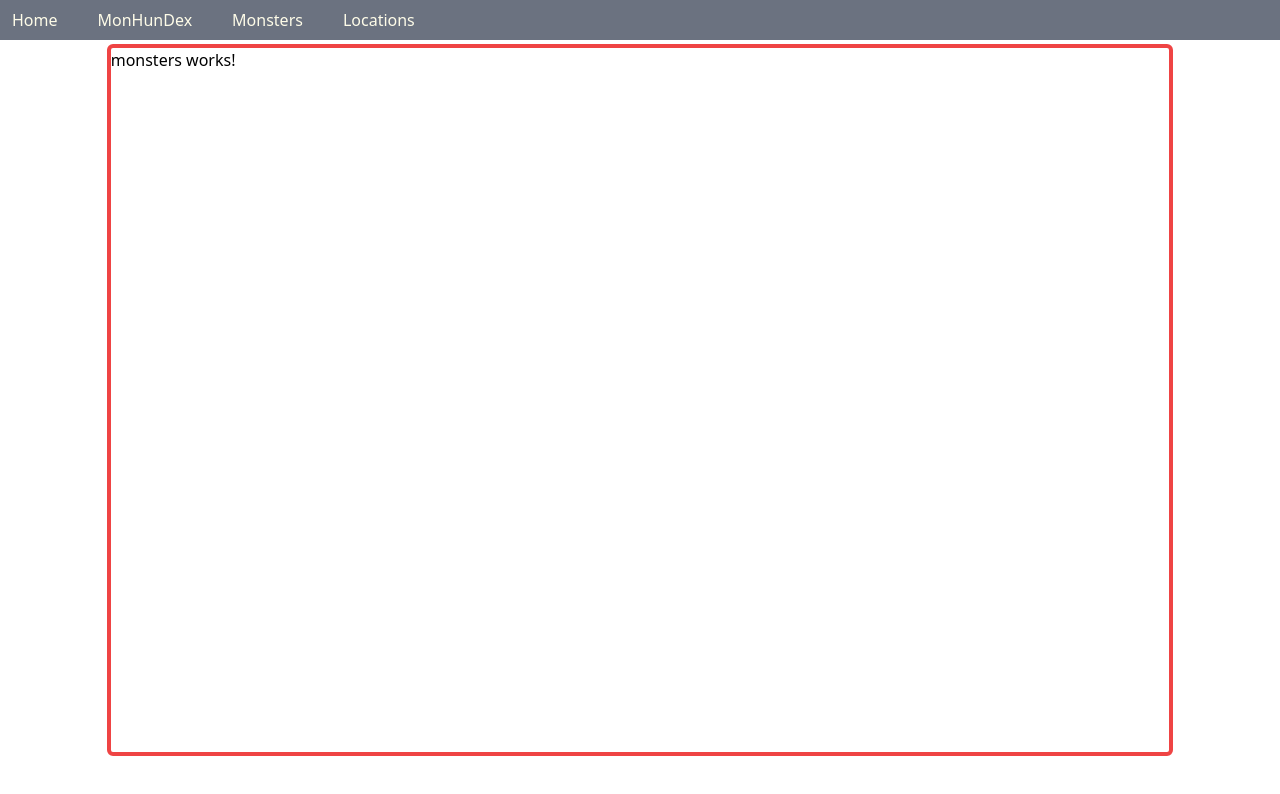
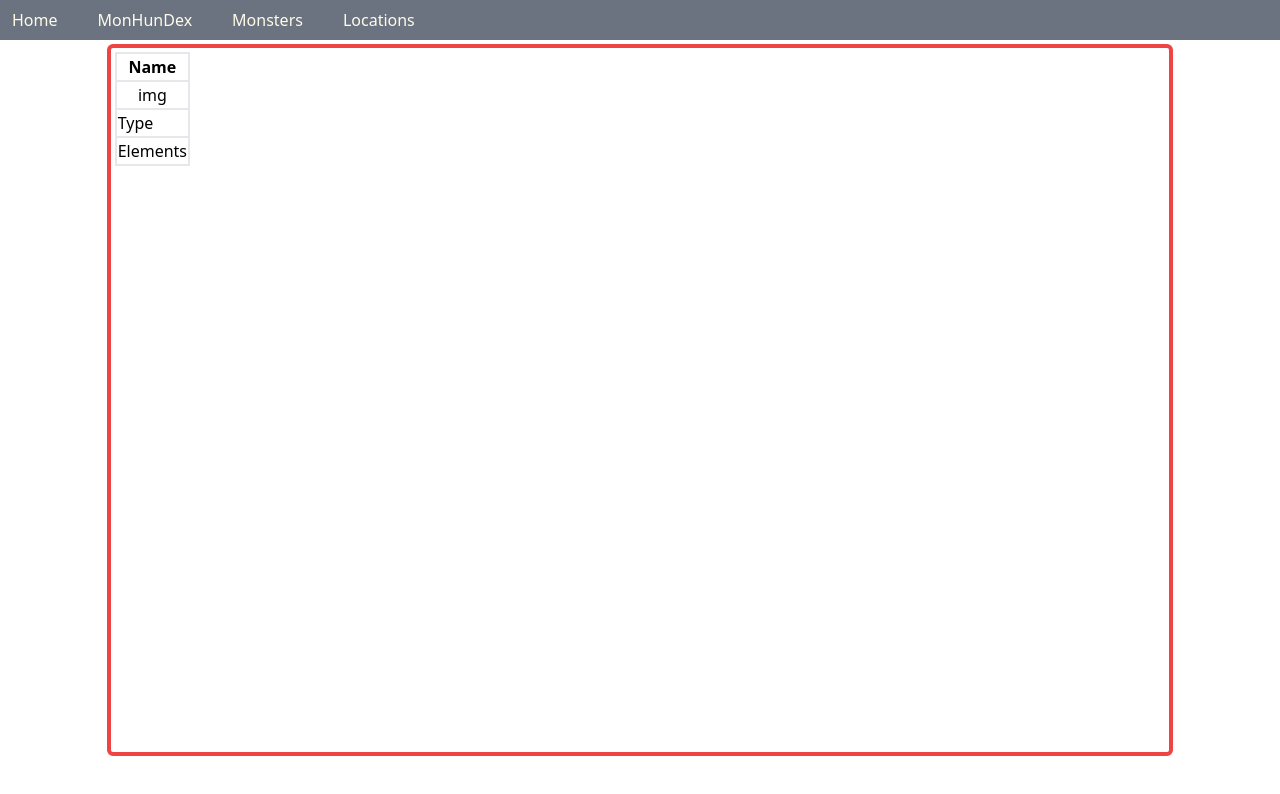
Before and after one commit to persset/MonHunDex-NG, an Angular app: page /monsters in a window 1280 px wide. Shown: the top 794 px of the page. Built offline with nearby package versions, Linux system fonts and the light colour scheme.

Commit message:
start the monster list page development

```diff
--- a/src/app/monsters/monsters.component.html
+++ b/src/app/monsters/monsters.component.html
@@ -1 +1,18 @@
-<p>monsters works!</p>
+<div class="flex justify m-1">
+    <table class="table-fixed border-2 border-black-500 content-center">
+        <thead>
+            <th class="text-center">Name</th>
+        </thead>
+        <tbody>
+            <tr class="border-solid border-2">
+                <td class="text-center">img</td>
+            </tr>
+            <tr class="border-solid border-2 border-black-500">
+                <td>Type</td>
+            </tr>
+            <tr class="border-solid border-2 border-black-500">
+                <td>Elements</td>
+            </tr>
+        </tbody>
+    </table>
+</div>
```
